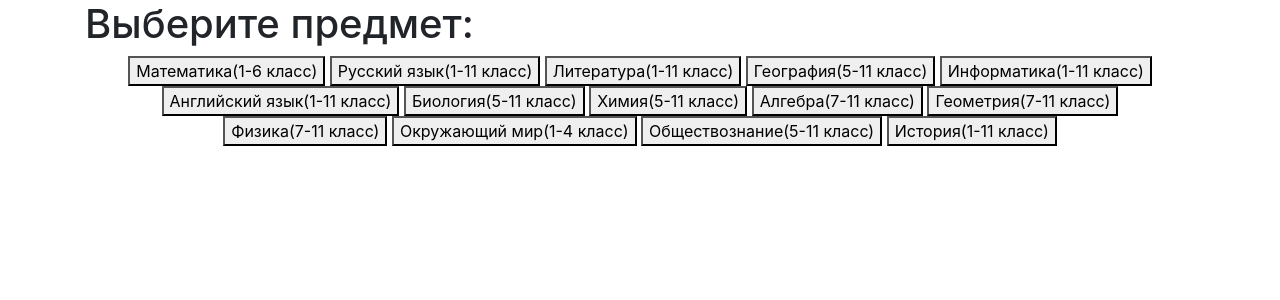
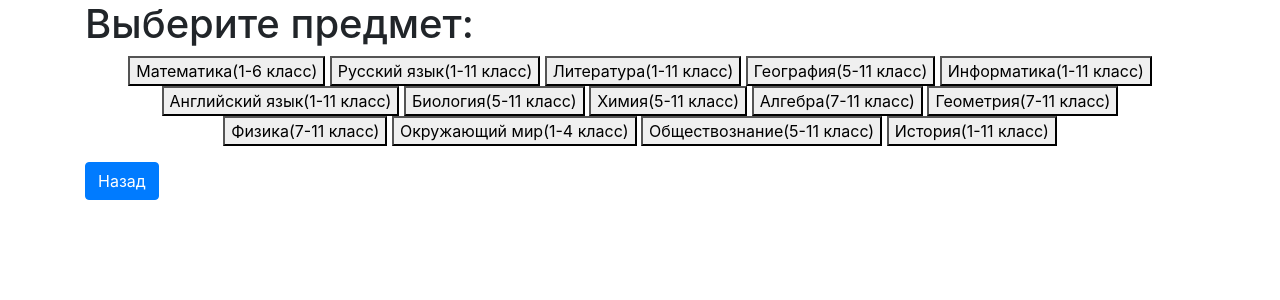
Before and after one commit to darb0ga/website, a Flask app: page /subjects in a window 1280 px wide. Shown: the part 70-370 px from the top of the page. Run offline with Flask 2, Linux system fonts and the light colour scheme; some libraries are stand-ins or nearby versions.

Commit message:
Add files via upload

```diff
--- a/templates/123.html
+++ b/templates/123.html
@@ -73,6 +73,7 @@
         </div>
     </div>
 </main>
+<a class="btn btn-primary" href="/" role="button">Назад</a>
 <footer class="text-muted py-5">
     <div class="container">
         <p class="float-end mb-1">
--- a/templates/subjects.html
+++ b/templates/subjects.html
@@ -21,4 +21,5 @@
     <button>История(1-11 класс)</button>
 </p>
 </body>
+<a class="btn btn-primary" href="/" role="button">Назад</a>
 {% endblock %}
```
